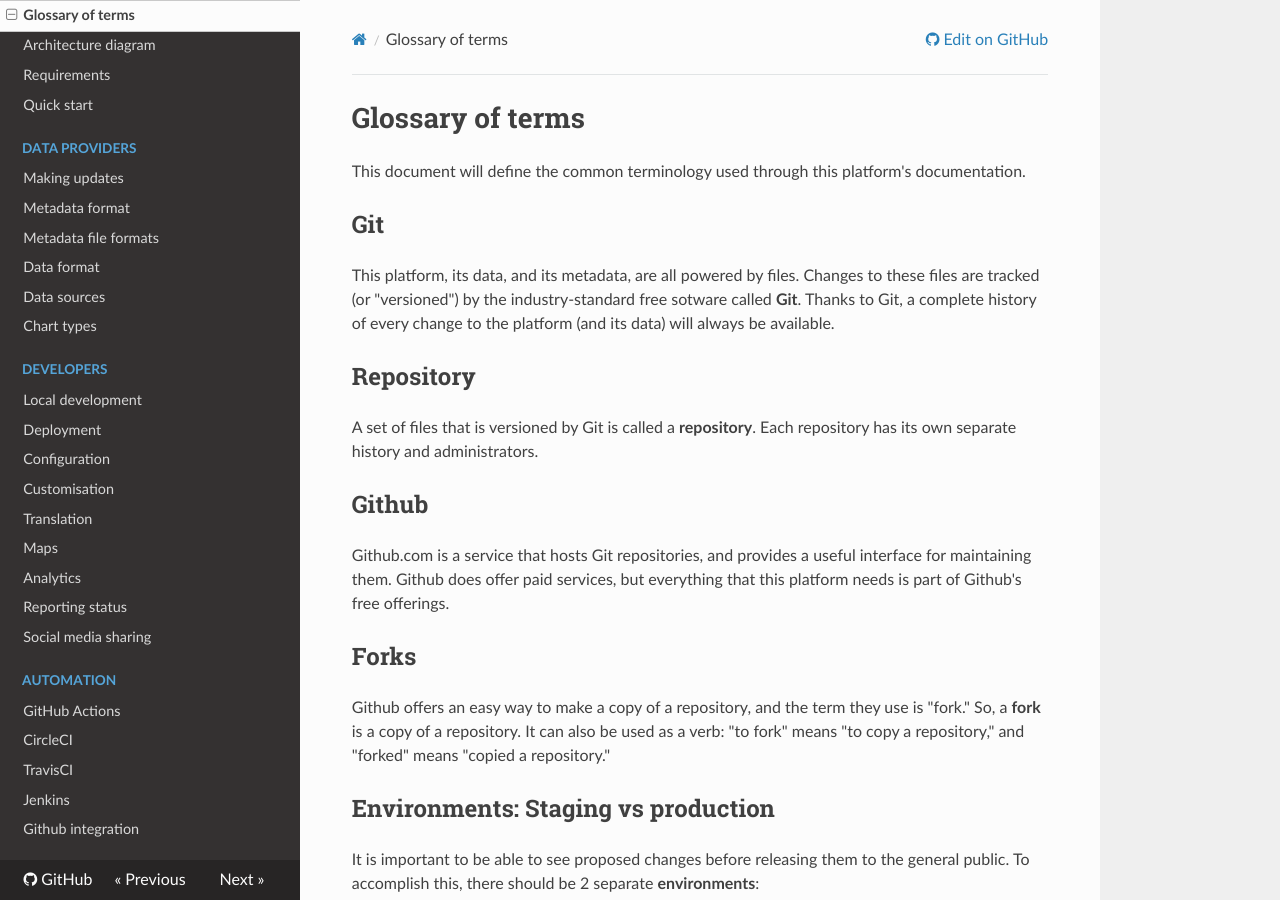
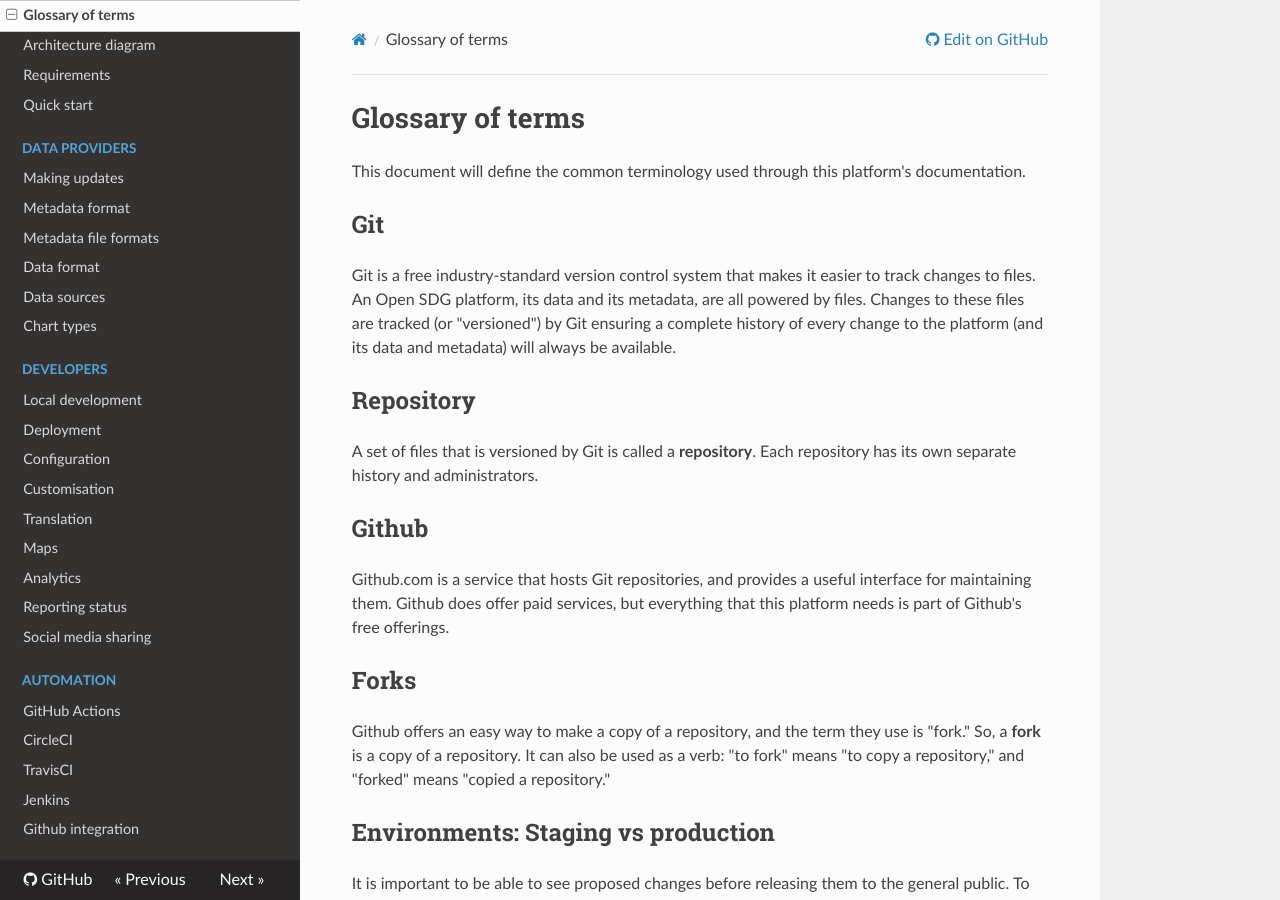
Before and after one commit to open-sdg/open-sdg, an MkDocs documentation site: the page built from docs/glossary.md, in a window 1280 px wide and 900 px high. Built offline with MkDocs 1.6.1, drawn with Linux system fonts in a browser that asks for light colours; nearby versions of some CDN libraries; old or Windows-style settings are respelled for this version of MkDocs; some of the changed text lies outside the part shown.

Commit message:
Update glossary.md
Tweaked text in 'Git'and 'Disaggregations' sections

```diff
--- a/docs/glossary.md
+++ b/docs/glossary.md
@@ -4,7 +4,7 @@
 
 ## Git
 
-This platform, its data, and its metadata, are all powered by files. Changes to these files are tracked (or "versioned") by the industry-standard free sotware called __Git__. Thanks to Git, a complete history of every change to the platform (and its data) will always be available.
+Git is a free industry-standard version control system that makes it easier to track changes to files. An Open SDG platform, its data and its metadata, are all powered by files. Changes to these files are tracked (or "versioned") by Git ensuring a complete history of every change to the platform (and its data and metadata) will always be available.
 
 ## Repository
 
@@ -57,7 +57,7 @@
 
 ## Disaggregations
 
-To "disaggregate" a data series is to add additional statistics that describe only a portion of the total. For example, to add additional statistics for "Female" and for "Male".
+Disaggregated data is data that has been broken down by detailed sub-categories for example gender, age and ethnicity.
 
 ## Headline
 
```
